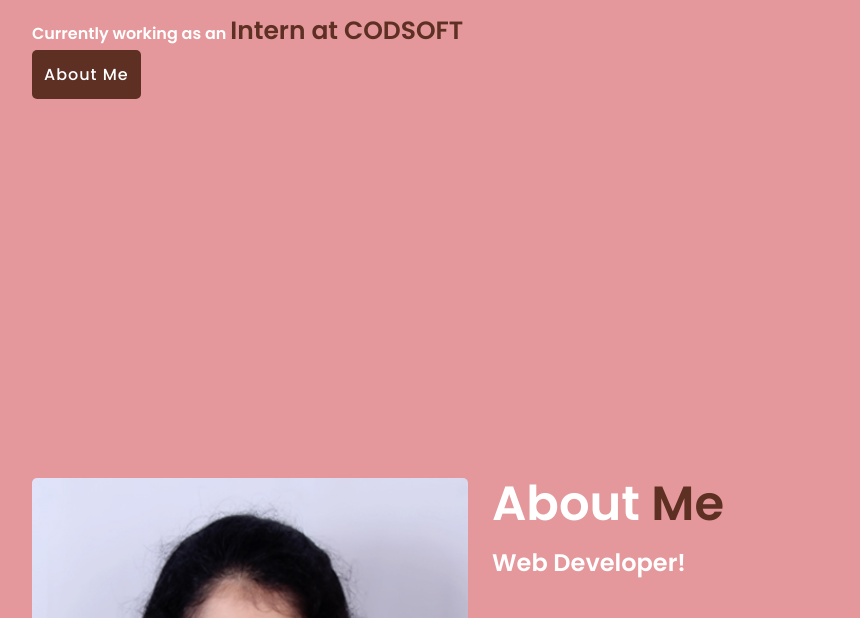
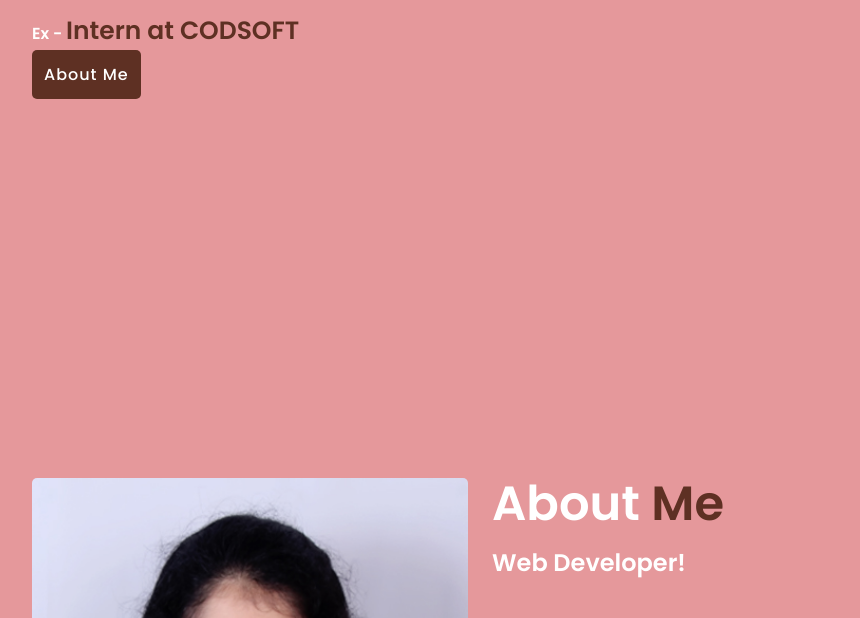
Before and after one commit to keerthi04attaluri/My-Portfolio, a plain HTML site: page index.html in a window 1280 px wide. Shown: the part 482-1100 px from the top of the page, without its empty margins (160-1020 px from the left). Drawn offline with nearby package versions, Linux system fonts and the light colour scheme.

Commit message:
Update index.html

```diff
--- a/index.html
+++ b/index.html
@@ -481,7 +481,7 @@ form textarea {
 			</div>
 			<h1>Keerthi Attaluri</h1>
 			<h3>Web <span>Developer</span></h3>
-			<h4>Currently working as an <span style="font-size: 25px;">Intern at CODSOFT</span></h4>
+			<h4>Ex - <span style="font-size: 25px;">Intern at CODSOFT</span></h4>
 			<div class="button">
 				<a href="#about" class="btn">About Me</a>
 			</div>
```
